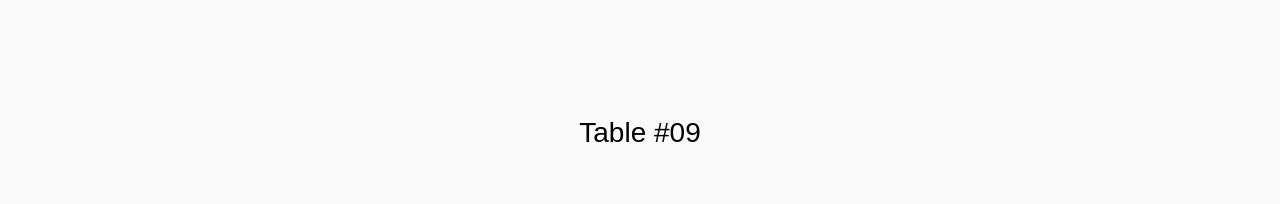
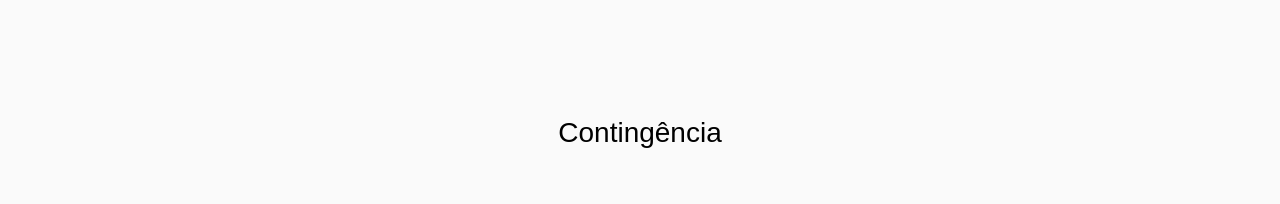
Before and after one commit to giocarvalho07/citibank-hackathon-frontend, a plain HTML site: page index.html in a window 1280 px wide. Shown: the top 204 px of the page. Drawn offline with Linux system fonts and the light colour scheme.

Commit message:
projeto frontent citibank hackathon v1

```diff
--- a/index.html
+++ b/index.html
@@ -37,7 +37,7 @@
 		<div class="container">
 			<div class="row justify-content-center">
 				<div class="col-md-6 text-center mb-5">
-					<h2 class="heading-section">Table #09</h2>
+					<h2 class="heading-section"> Contingência </h2>
 				</div>
 			</div>
 			<div class="row">
```
